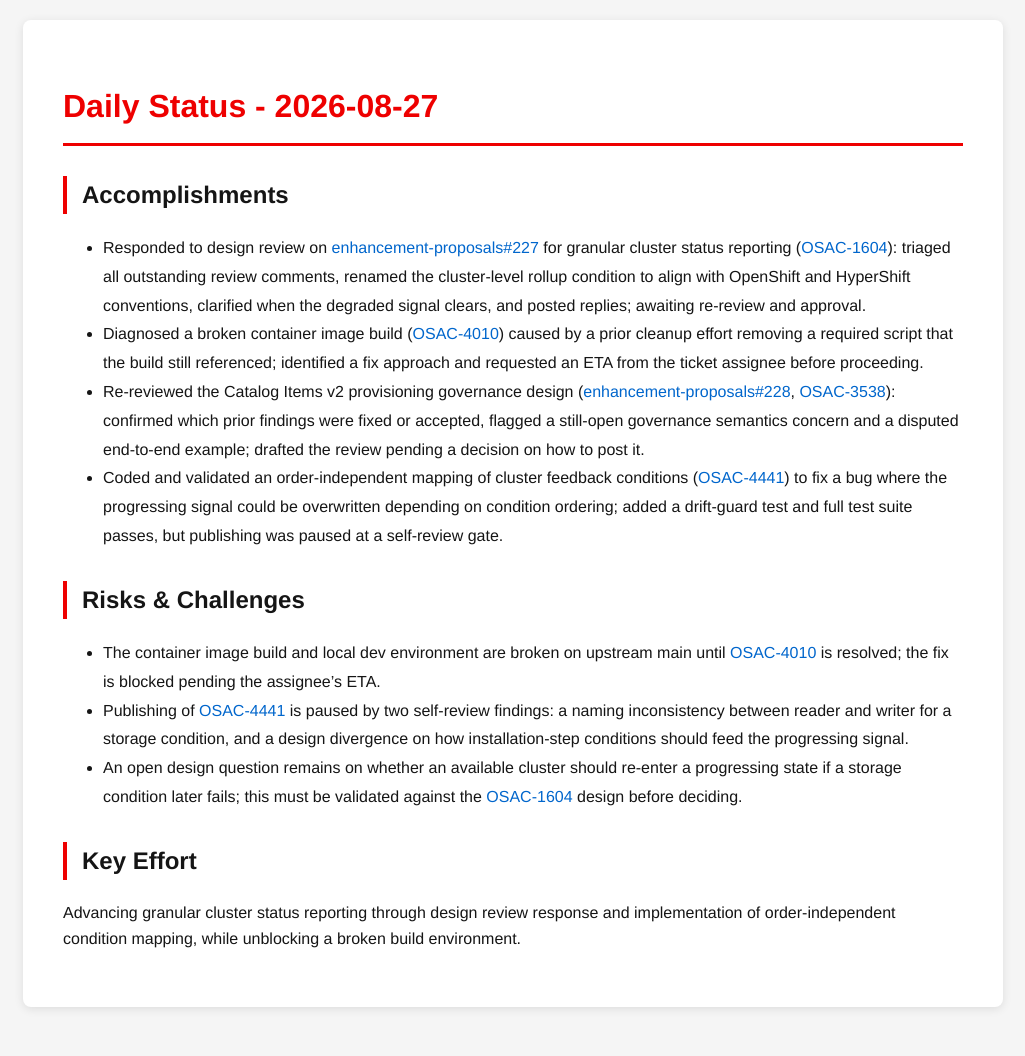
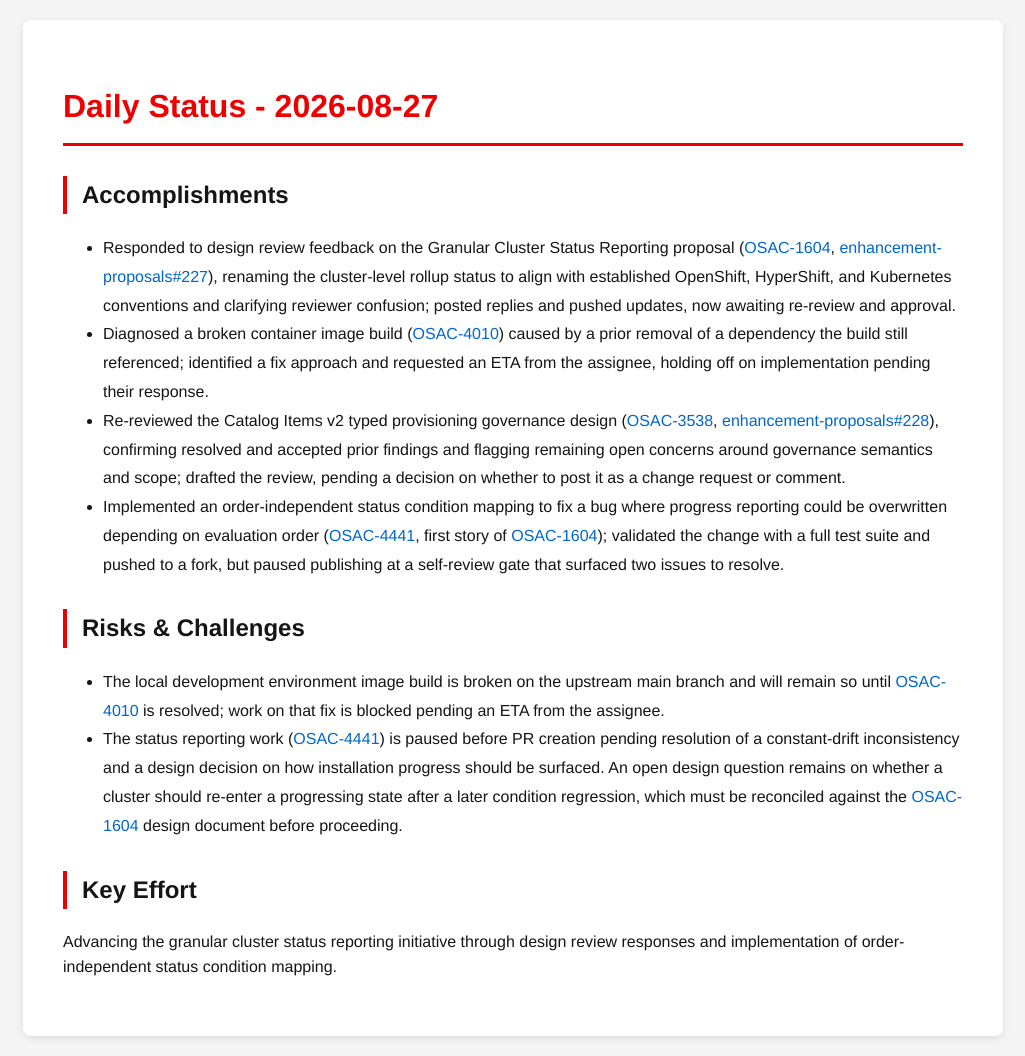
Before and after one commit to tzvatot/daily-status, a Jekyll site: the page built from 2026-08-27.md, in a window 1280 px wide. Shown: the whole page, without its empty margins (127-1152 px from the left). Built offline with Jekyll 4.4.1, drawn with Linux system fonts in a browser that asks for light colours; before the commit the page ends 1027 px from its top, so only the background shows below that.

Commit message:
Daily status update - 2026-08-27

```diff
--- a/2026-08-27.md
+++ b/2026-08-27.md
@@ -7,15 +7,14 @@
 # Daily Status - 2026-08-27
 
 ## Accomplishments
-- Responded to design review on [enhancement-proposals#227](https://github.com/osac-project/enhancement-proposals/pull/227) for granular cluster status reporting ([OSAC-1604](https://redhat.atlassian.net/browse/OSAC-1604)): triaged all outstanding review comments, renamed the cluster-level rollup condition to align with OpenShift and HyperShift conventions, clarified when the degraded signal clears, and posted replies; awaiting re-review and approval.
-- Diagnosed a broken container image build ([OSAC-4010](https://redhat.atlassian.net/browse/OSAC-4010)) caused by a prior cleanup effort removing a required script that the build still referenced; identified a fix approach and requested an ETA from the ticket assignee before proceeding.
-- Re-reviewed the Catalog Items v2 provisioning governance design ([enhancement-proposals#228](https://github.com/osac-project/enhancement-proposals/pull/228), [OSAC-3538](https://redhat.atlassian.net/browse/OSAC-3538)): confirmed which prior findings were fixed or accepted, flagged a still-open governance semantics concern and a disputed end-to-end example; drafted the review pending a decision on how to post it.
-- Coded and validated an order-independent mapping of cluster feedback conditions ([OSAC-4441](https://redhat.atlassian.net/browse/OSAC-4441)) to fix a bug where the progressing signal could be overwritten depending on condition ordering; added a drift-guard test and full test suite passes, but publishing was paused at a self-review gate.
+- Responded to design review feedback on the Granular Cluster Status Reporting proposal ([OSAC-1604](https://redhat.atlassian.net/browse/OSAC-1604), [enhancement-proposals#227](https://github.com/osac-project/enhancement-proposals/pull/227)), renaming the cluster-level rollup status to align with established OpenShift, HyperShift, and Kubernetes conventions and clarifying reviewer confusion; posted replies and pushed updates, now awaiting re-review and approval.
+- Diagnosed a broken container image build ([OSAC-4010](https://redhat.atlassian.net/browse/OSAC-4010)) caused by a prior removal of a dependency the build still referenced; identified a fix approach and requested an ETA from the assignee, holding off on implementation pending their response.
+- Re-reviewed the Catalog Items v2 typed provisioning governance design ([OSAC-3538](https://redhat.atlassian.net/browse/OSAC-3538), [enhancement-proposals#228](https://github.com/osac-project/enhancement-proposals/pull/228)), confirming resolved and accepted prior findings and flagging remaining open concerns around governance semantics and scope; drafted the review, pending a decision on whether to post it as a change request or comment.
+- Implemented an order-independent status condition mapping to fix a bug where progress reporting could be overwritten depending on evaluation order ([OSAC-4441](https://redhat.atlassian.net/browse/OSAC-4441), first story of [OSAC-1604](https://redhat.atlassian.net/browse/OSAC-1604)); validated the change with a full test suite and pushed to a fork, but paused publishing at a self-review gate that surfaced two issues to resolve.
 
 ## Risks & Challenges
-- The container image build and local dev environment are broken on upstream main until [OSAC-4010](https://redhat.atlassian.net/browse/OSAC-4010) is resolved; the fix is blocked pending the assignee's ETA.
-- Publishing of [OSAC-4441](https://redhat.atlassian.net/browse/OSAC-4441) is paused by two self-review findings: a naming inconsistency between reader and writer for a storage condition, and a design divergence on how installation-step conditions should feed the progressing signal.
-- An open design question remains on whether an available cluster should re-enter a progressing state if a storage condition later fails; this must be validated against the [OSAC-1604](https://redhat.atlassian.net/browse/OSAC-1604) design before deciding.
+- The local development environment image build is broken on the upstream main branch and will remain so until [OSAC-4010](https://redhat.atlassian.net/browse/OSAC-4010) is resolved; work on that fix is blocked pending an ETA from the assignee.
+- The status reporting work ([OSAC-4441](https://redhat.atlassian.net/browse/OSAC-4441)) is paused before PR creation pending resolution of a constant-drift inconsistency and a design decision on how installation progress should be surfaced. An open design question remains on whether a cluster should re-enter a progressing state after a later condition regression, which must be reconciled against the [OSAC-1604](https://redhat.atlassian.net/browse/OSAC-1604) design document before proceeding.
 
 ## Key Effort
-Advancing granular cluster status reporting through design review response and implementation of order-independent condition mapping, while unblocking a broken build environment.
+Advancing the granular cluster status reporting initiative through design review responses and implementation of order-independent status condition mapping.
```
